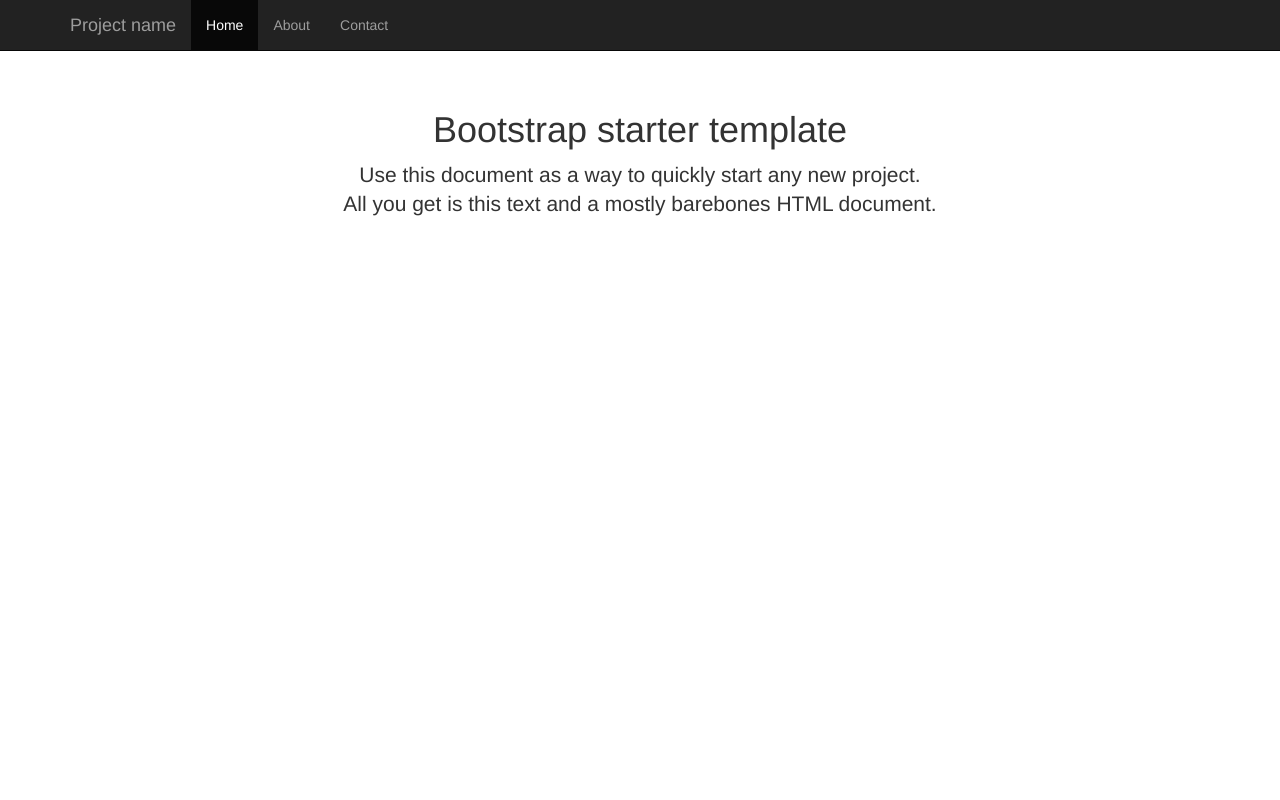
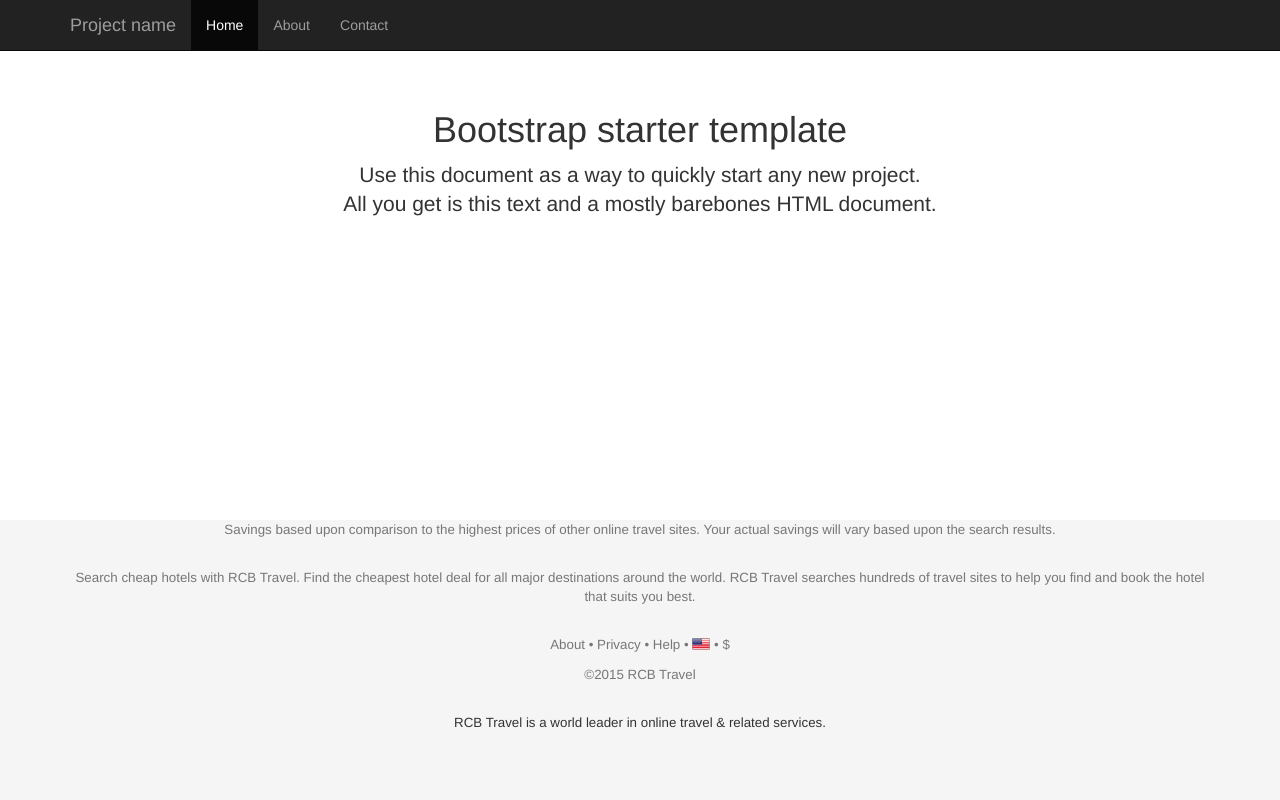
Before and after one commit to Shreyp/hw-hotels, a PHP site: page /comparison.html in a window 1280 px wide. Run offline with PHP 8.4, Linux system fonts and the light colour scheme; some libraries are stand-ins or nearby versions.

Commit message:
added footer, image folder, filled footer with content from kayak

```diff
--- a/comparison.html
+++ b/comparison.html
@@ -36,6 +36,20 @@
 
       </div><!-- /.container -->
 
+      <footer class="footer">
+      <div class="container">
+        <p class="text-muted">Savings based upon comparison to the highest prices of other online travel sites. Your actual savings will vary based upon the search results.</p>
+        <br />
+        <p class="text-muted">Search cheap hotels with RCB Travel. Find the cheapest hotel deal for all major destinations around the world. RCB Travel searches hundreds of travel sites to help you find and book the hotel that suits you best.</p>
+        <br />
+        <p class="text-muted">About &bull; Privacy &bull; Help &bull; <img src="img/usaIcon.png" id="usa"> &bull; $ </p>
+        <p class="text-muted">&copy;2015 RCB Travel</p>
+        <br />
+        <p>RCB Travel is a world leader in online travel & related services.</p>
+
+      </div>
+    </footer>
+
 <script src="https://ajax.googleapis.com/ajax/libs/jquery/1.11.3/jquery.min.js"></script>
 <script src="https://maxcdn.bootstrapcdn.com/bootstrap/3.3.5/js/bootstrap.min.js" integrity="sha512-K1qjQ+NcF2TYO/eI3M6v8EiNYZfA95pQumfvcVrTHtwQVDG+aHRqLi/ETn2uB+1JqwYqVG3LIvdm9lj6imS/pQ==" crossorigin="anonymous"></script>
 </body>
--- a/css/hotels.css
+++ b/css/hotels.css
@@ -1,3 +1,32 @@
+/* Sticky footer styles
+-------------------------------------------------- */
+html {
+  position: relative;
+  min-height: 100%;
+}
+
+body {
+  /* Margin bottom by footer height */
+  margin-bottom: 280px;
+}
+
+.footer {
+  position: absolute;
+  bottom: 0;
+  width: 100%;
+  height: 280px;
+  background-color: #f5f5f5;
+  text-align: center;
+  font-size: 10pt;
+}
+
+#usa {
+  width: 18px;
+  height: 16px;
+  margin-bottom: 3px;
+}
+/*-----------------------------------------------*/
+
 body {
   padding-top: 50px;
 }
```
Also changed, not shown: img/usaIcon.png (added), 1 other file.
